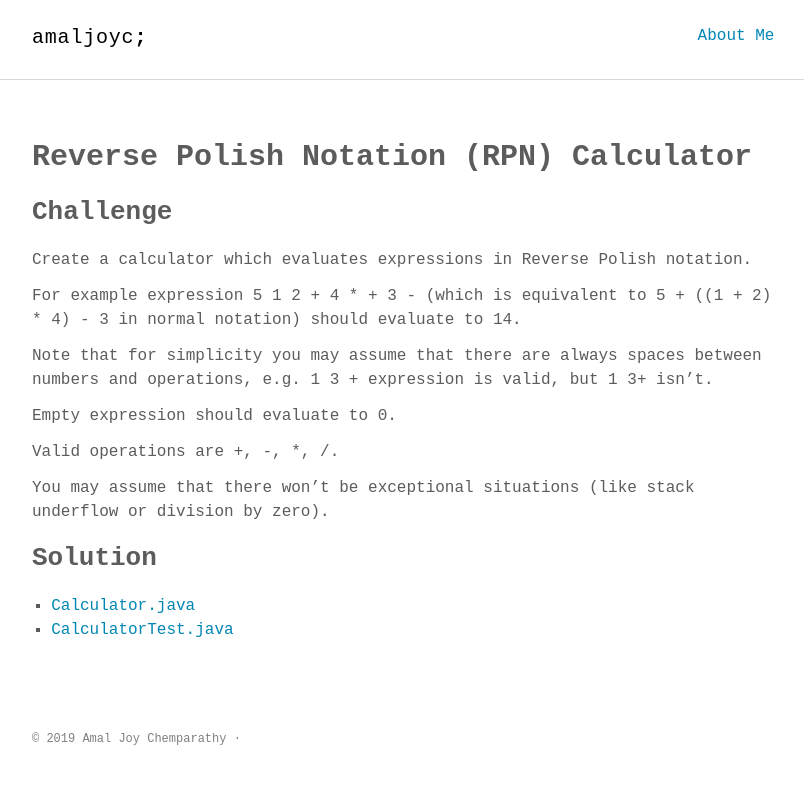
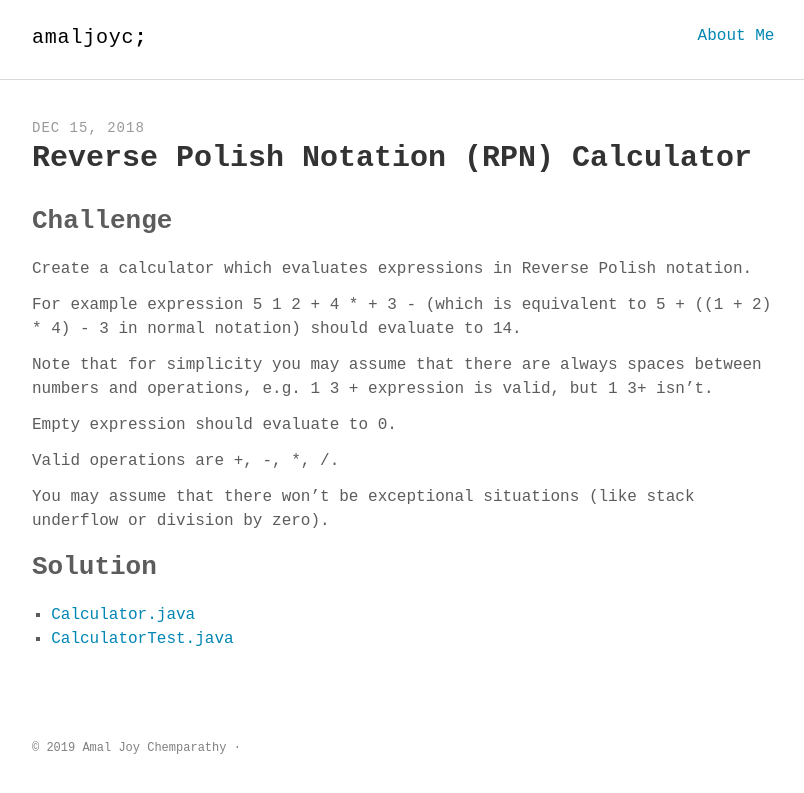
Before and after one commit to amaljoyc/amaljoyc.com, a Jekyll site: the page built from ajc-matrix/calculator.md, in a window 1280 px wide. Shown: the top 793 px of the page, without its empty margins (232-1036 px from the left). Built offline with Jekyll 4.4.1, drawn with Linux system fonts in a browser that asks for light colours; some web fonts are replaced.

Commit message:
date test

```diff
--- a/ajc-matrix/calculator.md
+++ b/ajc-matrix/calculator.md
@@ -1,6 +1,7 @@
 ---
-layout: page
+layout: post
 title: Reverse Polish Notation (RPN) Calculator
+date: 2018-12-15
 permalink: /ajc-matrix/calculator
 ---
 
```
